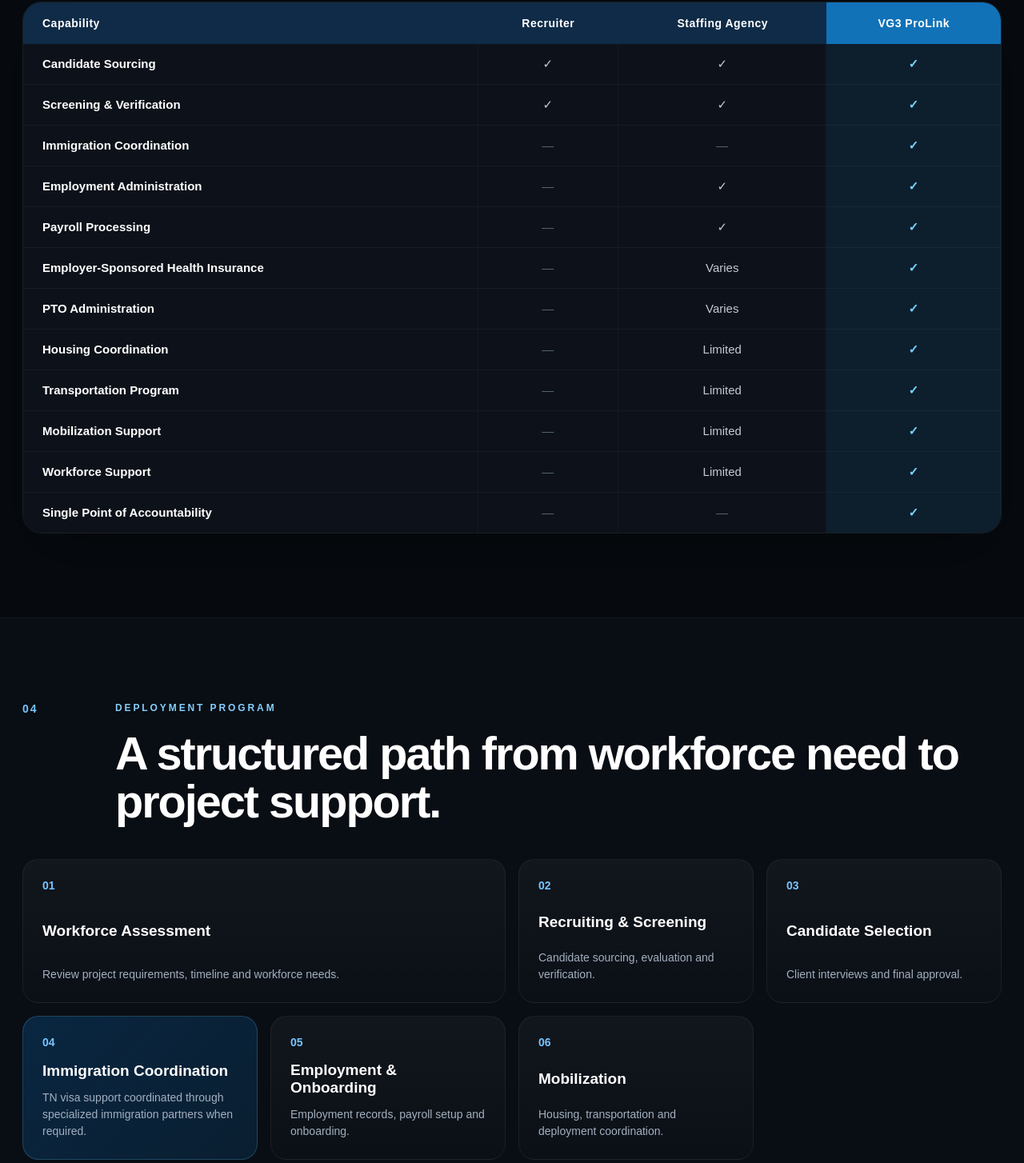
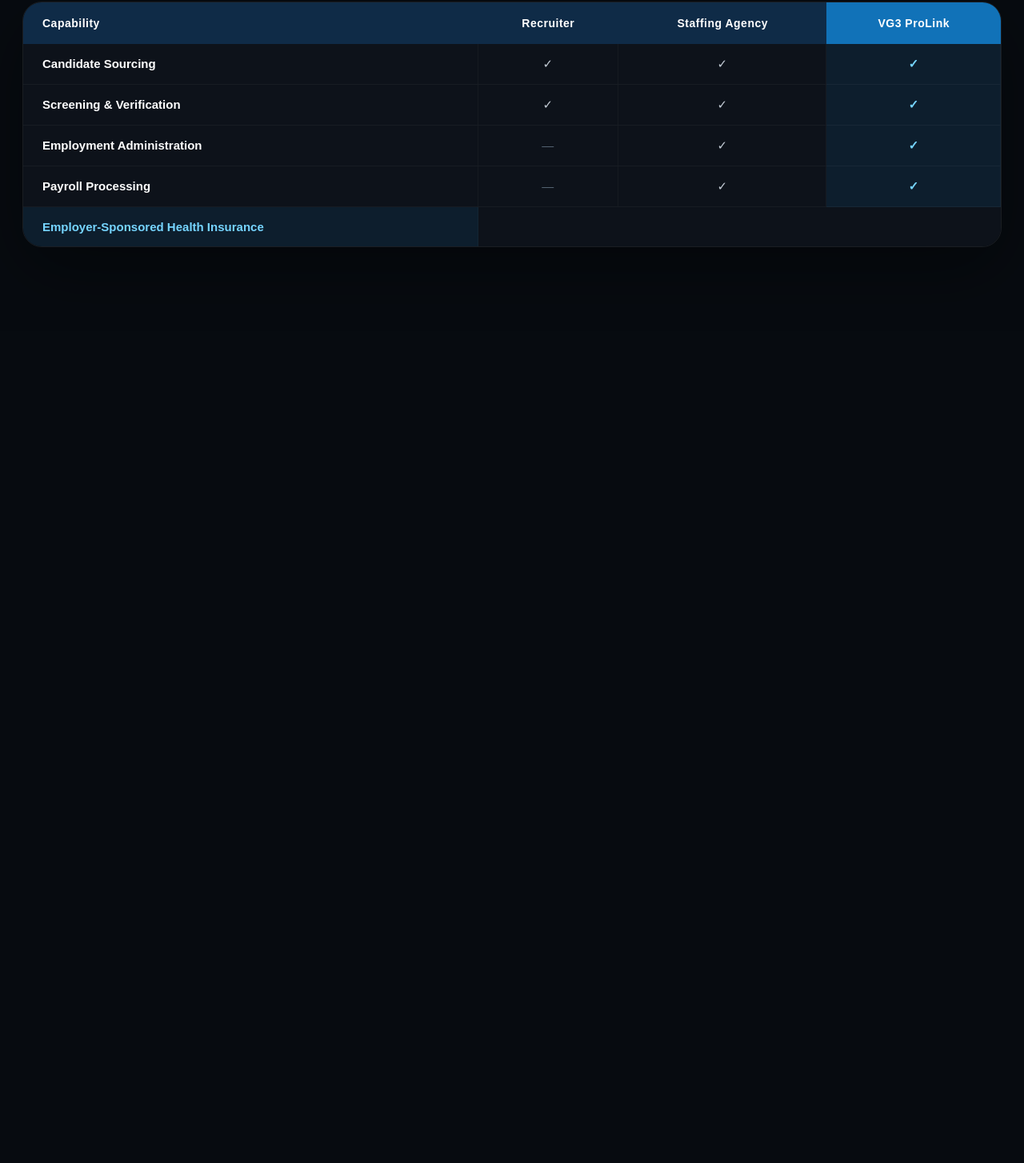
Before and after one commit to VG3-ProLink/website, a plain HTML site: page index.html in a window 1280 px wide. Shown: the part 2512-3966 px from the top of the page at 80% size. After the commit the page ends 2926 px from the top, so only its background shows below. Drawn offline with Linux system fonts and the light colour scheme.

Commit message:
Update stylesheet version and table formatting
Updated stylesheet version and modified table structure.

```diff
--- a/index.html
+++ b/index.html
@@ -5,7 +5,7 @@
   <meta name="viewport" content="width=device-width, initial-scale=1.0" />
   <title>VG3 ProLink | Technical Workforce Deployment</title>
   <meta name="description" content="VG3 ProLink provides technical workforce deployment programs for engineering and technical professionals across the United States." />
-  <link rel="stylesheet" href="assets/style.css?v=2.0" />
+  <link rel="stylesheet" href="assets/style.css?v=3.0" />
 </head>
 <body>
 
@@ -96,39 +96,18 @@
         </div>
         <div class="table-shell">
           <table>
-            <thead><tr><th>Capability</th><th>Recruiter</th><th>Staffing Agency</th><th>VG3 ProLink</th></tr></thead>
+            <thead>
+              <tr>
+                <th>Capability</th>
+                <th>Recruiter</th>
+                <th>Staffing Agency</th>
+                <th>VG3 ProLink</th>
+              </tr>
+            </thead>
             <tbody>
               <tr><td>Candidate Sourcing</td><td>✓</td><td>✓</td><td>✓</td></tr>
               <tr><td>Screening & Verification</td><td>✓</td><td>✓</td><td>✓</td></tr>
-              <tr><td>Immigration Coordination</td><td class="muted">—</td><td class="muted">—</td><td>✓</td></tr>
+
               <tr><td>Employment Administration</td><td class="muted">—</td><td>✓</td><td>✓</td></tr>
               <tr><td>Payroll Processing</td><td class="muted">—</td><td>✓</td><td>✓</td></tr>
-              <tr><td>Employer-Sponsored Health Insurance</td><td class="muted">—</td><td>Varies</td><td>✓</td></tr>
-              <tr><td>PTO Administration</td><td class="muted">—</td><td>Varies</td><td>✓</td></tr>
-              <tr><td>Housing Coordination</td><td class="muted">—</td><td>Limited</td><td>✓</td></tr>
-              <tr><td>Transportation Program</td><td class="muted">—</td><td>Limited</td><td>✓</td></tr>
-              <tr><td>Mobilization Support</td><td class="muted">—</td><td>Limited</td><td>✓</td></tr>
-              <tr><td>Workforce Support</td><td class="muted">—</td><td>Limited</td><td>✓</td></tr>
-              <tr><td>Single Point of Accountability</td><td class="muted">—</td><td class="muted">—</td><td>✓</td></tr>
-            </tbody>
-          </table>
-        </div>
-      </div>
-    </section>
-
-    <section class="section program" id="program">
-      <div class="container">
-        <div class="section-head">
-          <div class="section-count">04</div>
-          <div>
-            <div class="kicker">Deployment Program</div>
-            <h2>A structured path from workforce need to project support.</h2>
-          </div>
-        </div>
-        <div class="process-grid">
-          <article class="wide"><span>01</span><h3>Workforce Assessment</h3><p>Review project requirements, timeline and workforce needs.</p></article>
-          <article><span>02</span><h3>Recruiting & Screening</h3><p>Candidate sourcing, evaluation and verification.</p></article>
-          <article><span>03</span><h3>Candidate Selection</h3><p>Client interviews and final approval.</p></article>
-          <article class="accent"><span>04</span><h3>Immigration Coordination</h3><p>TN visa support coordinated through specialized immigration partners when required.</p></article>
-          <article><span>05</span><h3>Employment & Onboarding</h3><p>Employment records, payroll setup and onboarding.</p></article>
-          <article><span>06</span><h3>Mobilization</h3><p>Housing, transportation and deployment coordination.</p
+              <tr><td>Employer-Sponsored Health Insurance</td>
```
